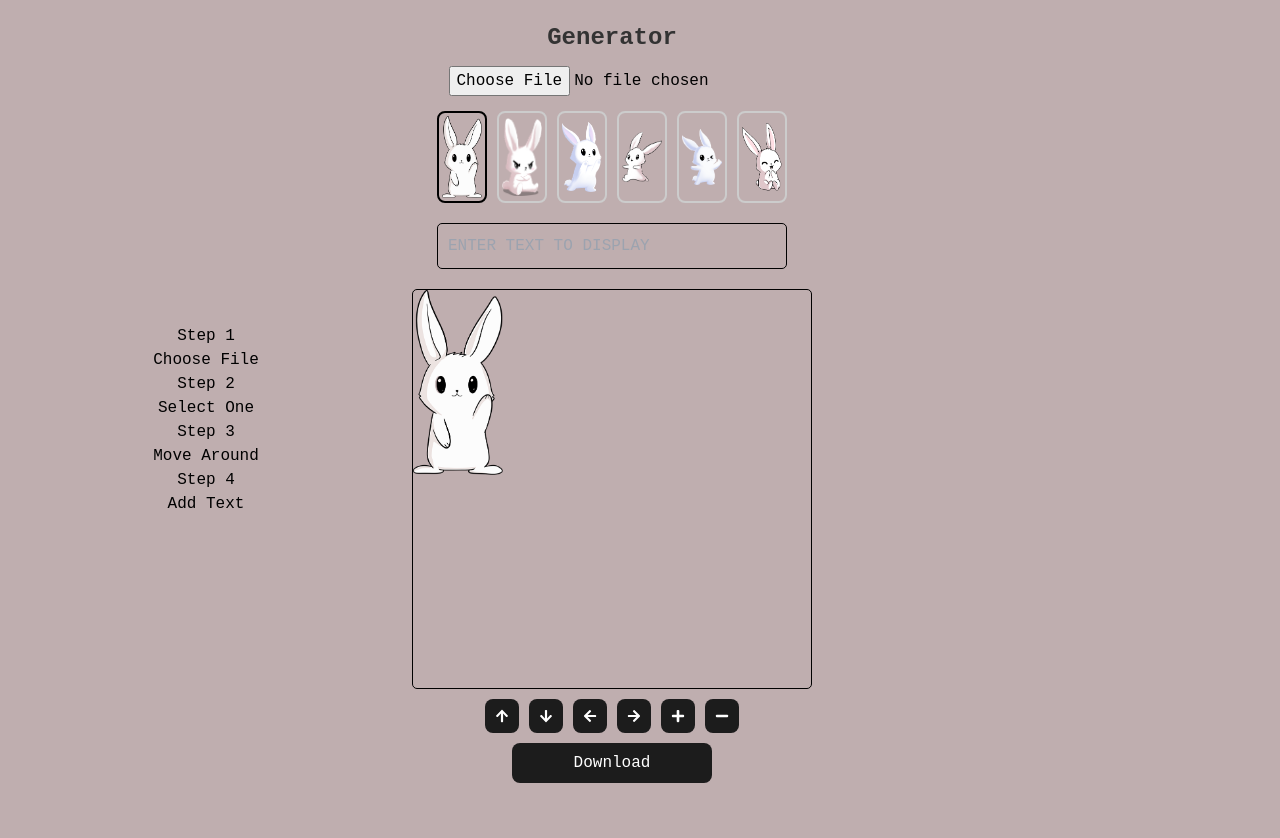
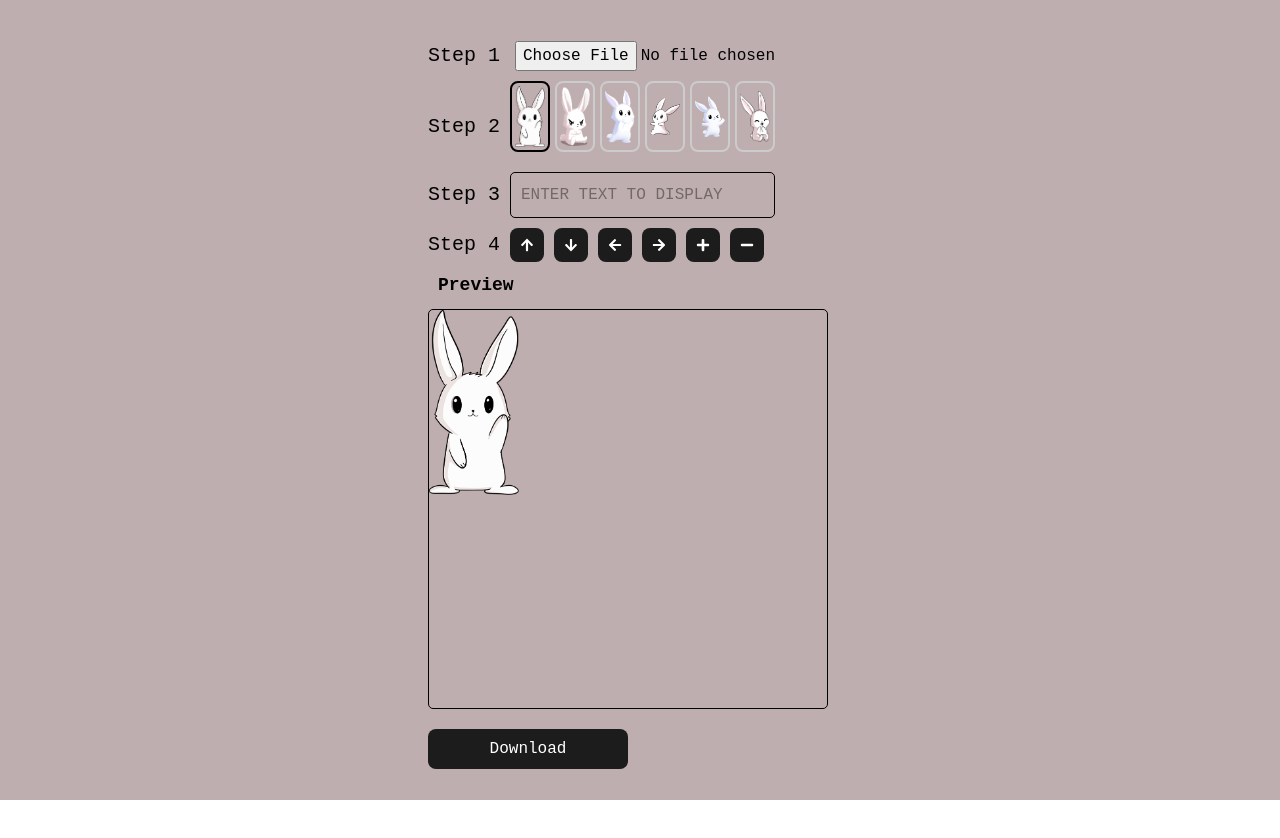
Before and after one commit to Appoxyz/BunBun, a Next.js app: page / in a window 1280 px wide. After the commit the page ends 800 px from the top, so only its background shows below. Built offline with nearby package versions, Linux system fonts and the light colour scheme.

Commit message:
UI / UX Revamp

```diff
--- a/src/components/MainComponent.tsx
+++ b/src/components/MainComponent.tsx
@@ -182,36 +182,11 @@ const ImageDisplay: React.FC = () => {
 
   return (
     <div className="container">
-
-      {/* Text Instructions */}
-      <div style={{
-        marginRight: '20px',
-        display: 'flex',
-        flexDirection: 'column',
-        justifyContent: 'center', // Center vertically within its own container
-        alignItems: 'center', // Center horizontally
-        height: isMobile ? '10%' : '100vh', // Set height to 10% on mobile, full viewport height on desktop
-        paddingRight: '10px',
-        paddingLeft: '10px',
-        width: isMobile ? '100%' : '30%', // Adjust width based on screen size
-      }}>
-        <h3>Step 1</h3>
-        <h3>Choose File</h3>
-        <h3>Step 2</h3>
-        <h3>Select One</h3>
-        <h3>Step 3</h3>
-        <h3>Move Around</h3>
-        <h3>Step 4</h3>
-        <h3>Add Text</h3>
-      </div>
-
-
       {/* Content Section */}
-      <div style={{ display: 'flex', flexDirection: 'column', alignItems: 'center' }}>
-
-        {/* Content Section */}
-        <div style={{ textAlign: 'center', marginBottom: '5px' }}>
-          <h2 style={{ fontSize: '24px', fontWeight: 'bold', color: '#333' }}>Generator</h2>
+      <div style={{ display: 'flex', flexDirection: 'column', alignItems: 'flex-start' }}>
+        {/* Step 1 - File Upload */}
+        <div className="upload-container" style={{ display: 'flex', alignItems: 'center', gap: '5px' }}>
+          <h3 className="step-text">Step 1</h3>
           <input
             type="file"
             accept="image/*"
@@ -221,12 +196,15 @@ const ImageDisplay: React.FC = () => {
               fontSize: '16px',
               padding: '10px',
               borderRadius: '8px',
+              width: '80%',  // Set the width to 20%
             }}
           />
         </div>
 
-        {/* Buddy Image Preview Buttons */}
-        <div style={{ display: 'flex', gap: '10px', marginBottom: '20px' }}>
+        {/* Step 2 - File Upload */}
+        <div className="upload-container" style={{ display: 'flex', alignItems: 'center', gap: '10px' }}>
+          <h3 className="step-text">Step 2</h3>
+          <div style={{ display: 'flex', gap: '5px', marginBottom: '20px' }}>
             {buddyImages.map((image, index) => (
               <button
                 key={index}
@@ -240,30 +218,60 @@ const ImageDisplay: React.FC = () => {
                   transition: 'border-color 0.3s',
                 }}
               >
-              <Image src={image} alt={`Buddy ${index + 1}`} width={40} height={40} />
+                <Image src={image} alt={`Buddy ${index + 1}`} width={30} height={30} />
               </button>
             ))}
           </div>
+        </div>
 
-        {/* User Text Input */}
-        <div style={{ marginBottom: '20px' }}>
+        {/* Step 3 - File Upload */}
+        <div className="upload-container" style={{ display: 'flex', alignItems: 'center', gap: '10px' }}>
+          <h3 className="step-text">Step 3</h3>
           <input
             type="text"
             value={userText}
             onChange={(e) => setUserText(e.target.value)}
             placeholder="Enter text to display"
+            className="custom-placeholder"
             style={{
               padding: '10px',
               fontSize: '16px',
               backgroundColor: 'transparent',
-              border: '1.3px solid black', // Adds a black border with 5px thickness
-              borderRadius: '5px', // Sets border radius to 5px
-              width: '350px',
-              textTransform: 'uppercase', // Ensures all text input is in uppercase
+              border: '1.3px solid black',
+              borderRadius: '5px',
+              width: '265px',
+              textTransform: 'uppercase',
+              color: "black",
             }}
+          />
 
-          />
         </div>
+
+        {/* Step 4 - File Upload */}
+        <div className="upload-container" style={{ display: 'flex', alignItems: 'center', gap: '10px' }}>
+          <h3 className="step-text">Step 4</h3>
+          <div style={{ display: 'flex', gap: '10px', justifyContent: 'center', margin: '10px 0' }}>
+            <button onClick={() => handleMove('up')} style={buttonStyle}><FaArrowUp /></button>
+            <button onClick={() => handleMove('down')} style={buttonStyle}><FaArrowDown /></button>
+            <button onClick={() => handleMove('left')} style={buttonStyle}><FaArrowLeft /></button>
+            <button onClick={() => handleMove('right')} style={buttonStyle}><FaArrowRight /></button>
+            <button onClick={() => handleSizeChange(true)} style={buttonStyle}><FaPlus /></button>
+            <button onClick={() => handleSizeChange(false)} style={buttonStyle}><FaMinus /></button>
+          </div>
+        </div>
+
+        <div
+          style={{
+            fontSize: '18px', // Font size for the "Preview" label
+            fontWeight: 'bold',
+            color: 'black', // Text color
+            marginLeft: '10px', // Add some space from the left
+            marginBottom: '10px', // Optional: space below the text
+          }}
+        >
+          Preview
+        </div>
+
 
         <div
           ref={containerRef}
@@ -333,21 +341,13 @@ const ImageDisplay: React.FC = () => {
         </div>
 
         {/* Controls Section */}
-        <div style={{ textAlign: 'center' }}>
-          <div style={{ display: 'flex', gap: '10px', justifyContent: 'center', margin: '10px 0' }}>
-            <button onClick={() => handleMove('up')} style={buttonStyle}><FaArrowUp /></button>
-            <button onClick={() => handleMove('down')} style={buttonStyle}><FaArrowDown /></button>
-            <button onClick={() => handleMove('left')} style={buttonStyle}><FaArrowLeft /></button>
-            <button onClick={() => handleMove('right')} style={buttonStyle}><FaArrowRight /></button>
-            <button onClick={() => handleSizeChange(true)} style={buttonStyle}><FaPlus /></button>
-            <button onClick={() => handleSizeChange(false)} style={buttonStyle}><FaMinus /></button>
-          </div>
-
+        <div style={{ textAlign: 'center', paddingTop: '20px' }}>
           {/* Download Button */}
           <button onClick={handleDownload} style={downloadButtonStyle}>
             Download
           </button>
         </div>
+
 
         <canvas ref={canvasRef} style={{ display: 'none' }}></canvas>
       </div>
--- a/src/styles/globals.css
+++ b/src/styles/globals.css
@@ -120,14 +120,17 @@
 /* Default styles for larger screens */
 .container {
   display: flex;
-  flex-direction: row;
-  align-items: flex-start;
-  /* Align steps text at the top on larger screens */
-  justify-content: flex-start;
-  /* Align items at the start horizontally */
+  flex-direction: column;
+  /* Stack items vertically */
+  align-items: center;
+  /* Center horizontally */
+  justify-content: center;
+  /* Center vertically */
   padding: 20px;
   font-family: 'Courier Black', monospace;
   width: 100%;
+  height: 100vh;
+  /* Ensure the container takes full height of the viewport */
 }
 
 /* Media query for small screens (max-width: 768px) */
@@ -153,3 +156,20 @@
     /* Center text horizontally */
   }
 }
+
+/* Add this to your global stylesheet or scoped CSS file */
+input::placeholder {
+  color: rgba(0, 0, 0, 0.4);
+  /* Black with 90% opacity */
+}
+
+.step-text {
+  font-size: 20px;
+}
+
+@media (max-width: 768px) {
+  .step-text {
+    font-size: 14px;
+    /* Smaller font size for mobile */
+  }
+}
```
Lines whose indentation alone changed are shown as unchanged.
